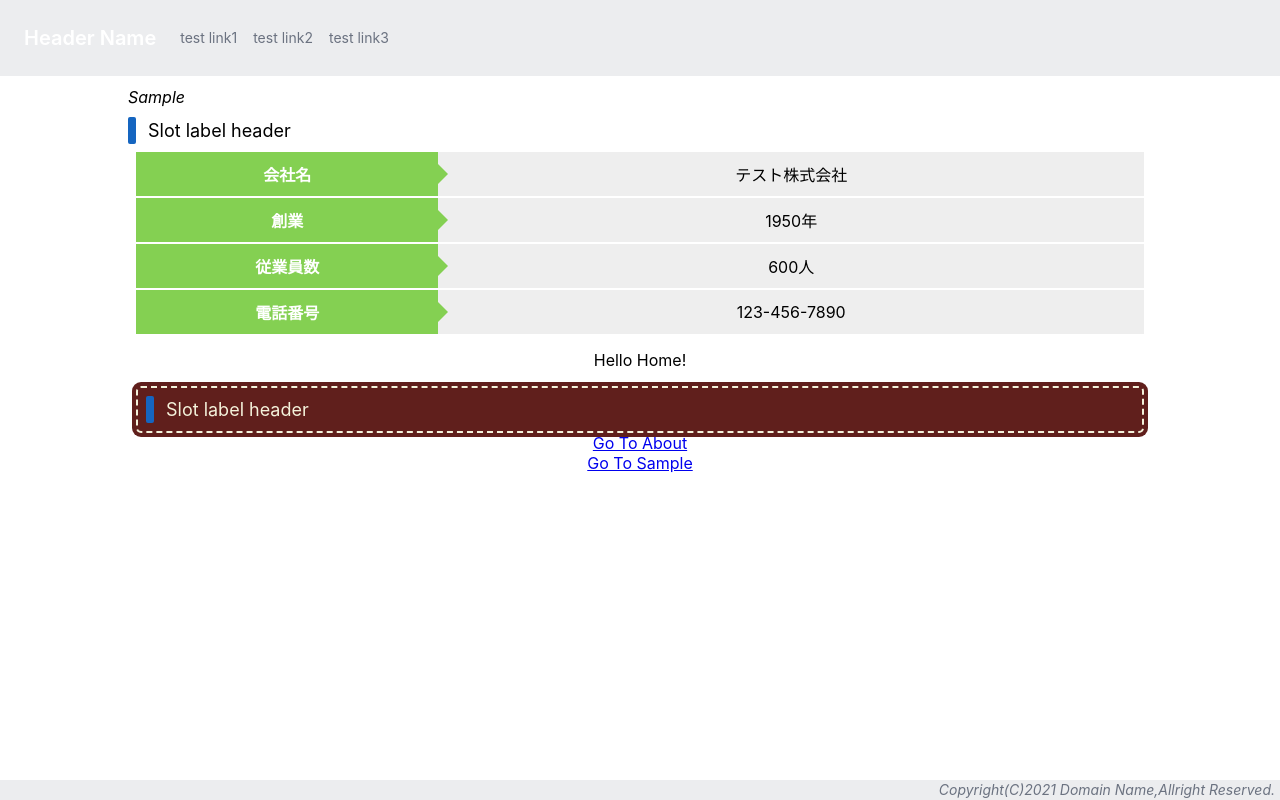
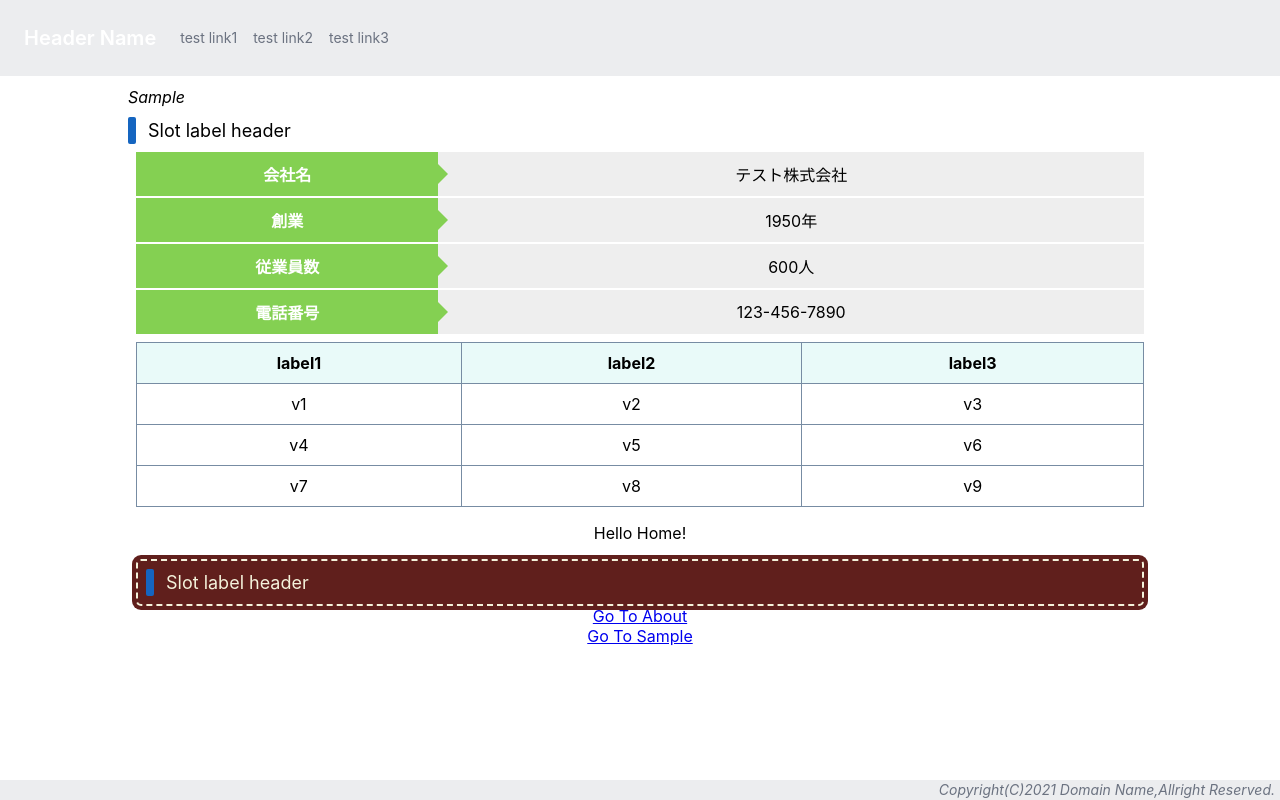
Before and after one commit to FumihiroMaejima/amplify-test, a React (Vite) app: page /sample in a window 1280 px wide. Built offline with nearby package versions, Linux system fonts and the light colour scheme.

Commit message:
add simple table component.

```diff
--- /dev/null
+++ b/src/assets/scss/components/parts/PartsSimpleTable.scss
@@ -0,0 +1,25 @@
+// label color
+$parts-simple-table-default-label-color: #52c2d0;
+$parts-simple-table-second-label-color: #84d052;
+// td color
+$parts-simple-table-default-contents-color: #eeeeee;
+
+.parts-simple-table {
+  &.parts-simple-table__table-element {
+    width: 100%;
+    text-align: center;
+    border-collapse: collapse;
+    border-spacing: 0;
+
+    th{
+      padding: 10px;
+      background: #e9faf9;
+      border: solid 1px #778ca3;
+    }
+
+    td{
+      padding: 10px;
+      border: solid 1px #778ca3;
+    }
+  }
+}
--- a/src/assets/scss/index.scss
+++ b/src/assets/scss/index.scss
@@ -6,6 +6,7 @@
 @import './components/parts/PartsLabelTable.scss';
 @import './components/parts/PartsContentsBoard.scss';
 @import './components/parts/PartsMessageBoard.scss';
+@import './components/parts/PartsSimpleTable.scss';
 
 /* util */
 @import './util/layout.scss';
--- a/src/components/parts/PartsLabelTable.tsx
+++ b/src/components/parts/PartsLabelTable.tsx
@@ -8,12 +8,14 @@ type Props = {
 export const PartsLabelTable: React.VFC<Props> = (props) => {
   return (
     <table className="parts-label-table parts-label-table__table-element">
-      {props.items.map((item) => (
-        <tr>
-          <th>{item.label}</th>
-          <td>{item.value}</td>
-        </tr>
-      ))}
+      <tbody>
+        {props.items.map((item, i) => (
+          <tr key={i}>
+            <th>{item.label}</th>
+            <td>{item.value}</td>
+          </tr>
+        ))}
+      </tbody>
     </table>
   )
 }
--- /dev/null
+++ b/src/components/parts/PartsSimpleTable.tsx
@@ -0,0 +1,37 @@
+import React from 'react'
+
+export type TableHeaderType = Record<'label', string>
+
+export type SimpleTableDataType = {
+  [key: string]: undefined | null | string | number | boolean
+}
+
+type Props = {
+  headers: TableHeaderType[]
+  items: SimpleTableDataType[]
+}
+
+export const PartsSimpleTable: React.VFC<Props> = (props) => {
+  return (
+    <table className="parts-simple-table parts-simple-table__table-element">
+      <thead>
+        <tr>
+          {props.headers.map((header, i) => (
+            <th key={i}>{header.label}</th>
+          ))}
+        </tr>
+      </thead>
+      <tbody>
+        {props.items.map((item, j) => (
+          <tr key={j}>
+            {Object.keys(item).map((key) => (
+              <td key={key}>{item[key]}</td>
+            ))}
+          </tr>
+        ))}
+      </tbody>
+    </table>
+  )
+}
+
+export default PartsSimpleTable
--- a/src/pages/About.tsx
+++ b/src/pages/About.tsx
@@ -1,5 +1,5 @@
 import React, { useState } from 'react'
-import ReactDOM from 'react-dom'
+// import ReactDOM from 'react-dom'
 import { Link } from 'react-router-dom'
 import { ContentTexts } from '@/components/modules/about/ContentTexts'
 import { PartsLabelHeader } from '@/components/parts/PartsLabelHeader'
--- a/src/pages/Sample.tsx
+++ b/src/pages/Sample.tsx
@@ -3,14 +3,29 @@ import { Link } from 'react-router-dom'
 import { PartsLabelHeader } from '@/components/parts/PartsLabelHeader'
 import { PartsLabelTable } from '@/components/parts/PartsLabelTable'
 import { PartsMessageBoard } from '@/components/parts/PartsMessageBoard'
+import {
+  PartsSimpleTable,
+  TableHeaderType,
+  SimpleTableDataType,
+} from '@/components/parts/PartsSimpleTable'
 import { TableContentsType } from '@/types'
-// import '@/assets/scss/index.scss'
 
 const tableData: TableContentsType[] = [
   { label: '会社名', value: 'テスト株式会社' },
   { label: '創業', value: '1950年' },
   { label: '従業員数', value: '600人' },
   { label: '電話番号', value: '123-456-7890' },
+]
+
+const simpleTableHeaderData: TableHeaderType[] = [
+  { label: 'label1' },
+  { label: 'label2' },
+  { label: 'label3' },
+]
+const simpleTableData: SimpleTableDataType[] = [
+  { label1: 'v1', label2: 'v2', label3: 'v3' },
+  { label1: 'v4', label2: 'v5', label3: 'v6' },
+  { label1: 'v7', label2: 'v8', label3: 'v9' },
 ]
 
 export const Sample: React.VFC = () => {
@@ -22,6 +37,13 @@ export const Sample: React.VFC = () => {
 
       <div className="m-xy2">
         <PartsLabelTable items={tableData} />
+      </div>
+
+      <div className="m-xy2">
+        <PartsSimpleTable
+          headers={simpleTableHeaderData}
+          items={simpleTableData}
+        />
       </div>
 
       <div className="">
```
